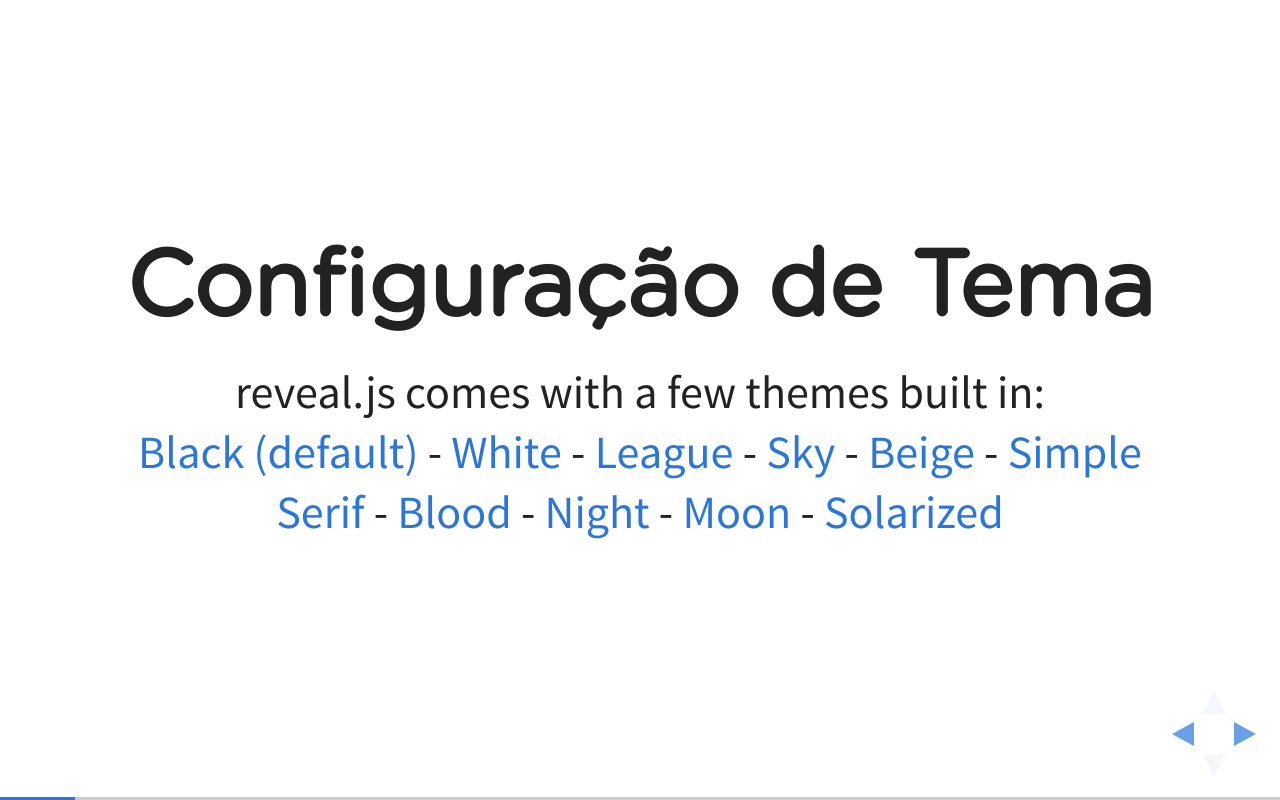
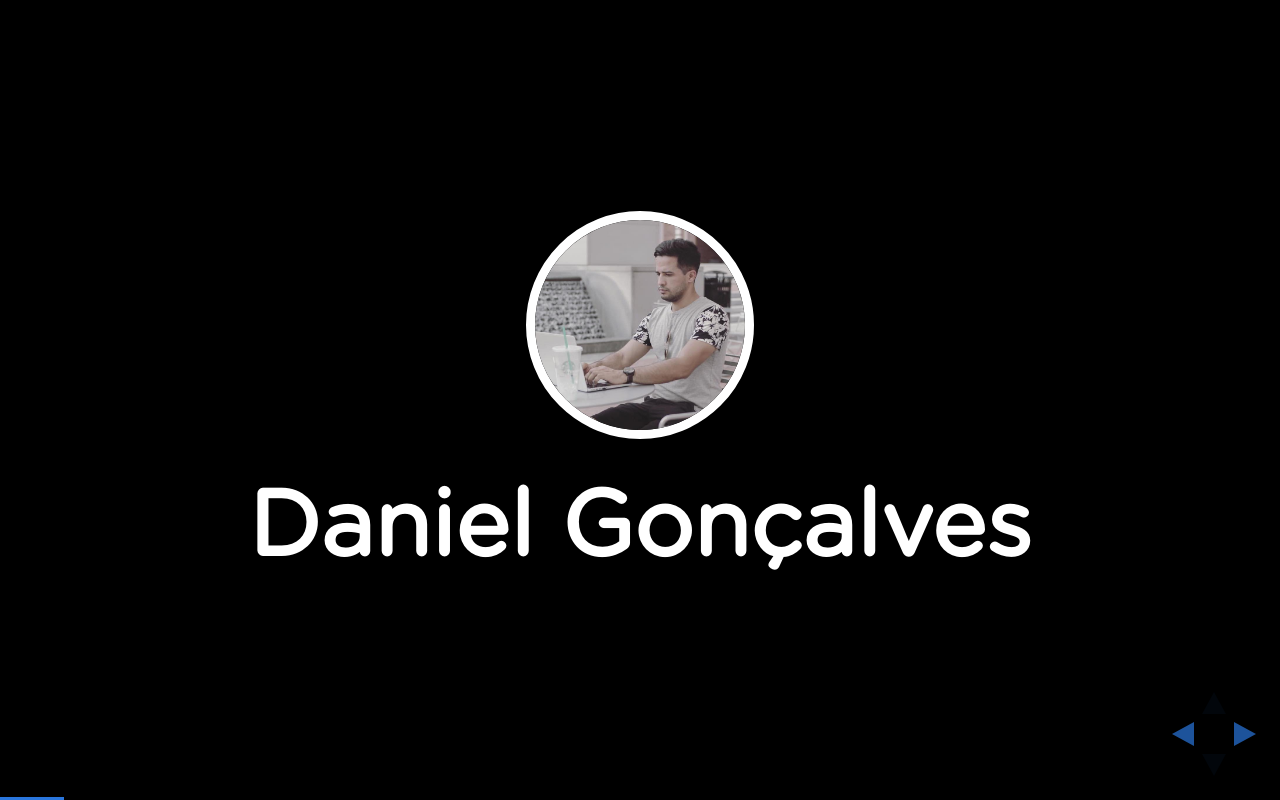
Before and after one commit to danielgoncalvesti/talk-criandoapp-play, a website: page index.html in a window 1280 px wide. Both pictures are taken after a click on the button 1251 px from the left and 734 px from the top of the page. Drawn offline with nearby package versions, Linux system fonts and the light colour scheme.

Commit message:
atualização tópicos

```diff
--- a/css/custom.css
+++ b/css/custom.css
@@ -1,7 +1,9 @@
 .reveal section img {
+
     background: none;
     border: none;
     box-shadow: none;
+
 }
 
 @font-face {
@@ -21,3 +23,9 @@
 img.logo{
     max-width: 50%;
 }
+
+#profile{
+    max-width: 20%;
+    border-radius: 60%;
+    border: solid 0.2em white;
+}
--- a/index.html
+++ b/index.html
@@ -11,7 +11,7 @@
 
     <!-- Theme used for syntax highlighting of code -->
     <link rel="stylesheet" href="lib/css/zenburn.css">
-    <link rel="stylesheet" href="css/custom.css">
+
 
 
     <!-- Printing and PDF exports -->
@@ -22,6 +22,7 @@
         link.href = window.location.search.match( /print-pdf/gi ) ? 'css/print/pdf.css' : 'css/print/paper.css';
         document.getElementsByTagName( 'head' )[0].appendChild( link );
     </script>
+            <link rel="stylesheet" href="css/custom.css">
     </head>
     <body>
 
@@ -30,7 +31,10 @@
             <section data-background-transition="zoom">
                 <img class="logo" data-src="img/play_logo_text.png">
                 <h1 id="titleapp">Criando Aplicações Web com o Play Frameworkk</h1>
-
+            </section>
+            <section data-background="black">
+                <img class="profile" id="profile" data-src="img/profile_author.jpg">
+            <h2>Daniel Gonçalves</h2>
             </section>
             <section><h2>Configuração de Tema</h2>
                 <p>
@@ -49,10 +53,14 @@
                     <a href="#" onclick="document.getElementById('theme').setAttribute('href','css/theme/solarized.css'); return false;">Solarized</a>
                 </p>
             </section>
+            <section>
+
+                <h1>Spring MVC vs Play</h1>
+
+            </section>
             <section><h1>Stack (Core)</h1>
             <p>referência: http://wfranck.tumblr.com/post/43282936339/play2-scala-mas-o-menos-completo-1</p></section>
             <section><h1>Arquitetura do Play Framework</h1></section>
-
             <section>
                 <section><h1>Instalação</h1></section>
                 <section><h2>Linux</h2></section>
@@ -105,6 +113,7 @@
     </code></pre>
             </section>
             <section><h1>Criando Serviços</h1></section>
+            <section><h1>Links</h1></section>
 <!--
             <section data-background="http://i.giphy.com/90F8aUepslB84.gif" data-background-transition="zoom">
 
```
Also changed, not shown: img/homem_foguete.svg (added), img/profile_author.jpg (added), 1 other file.
